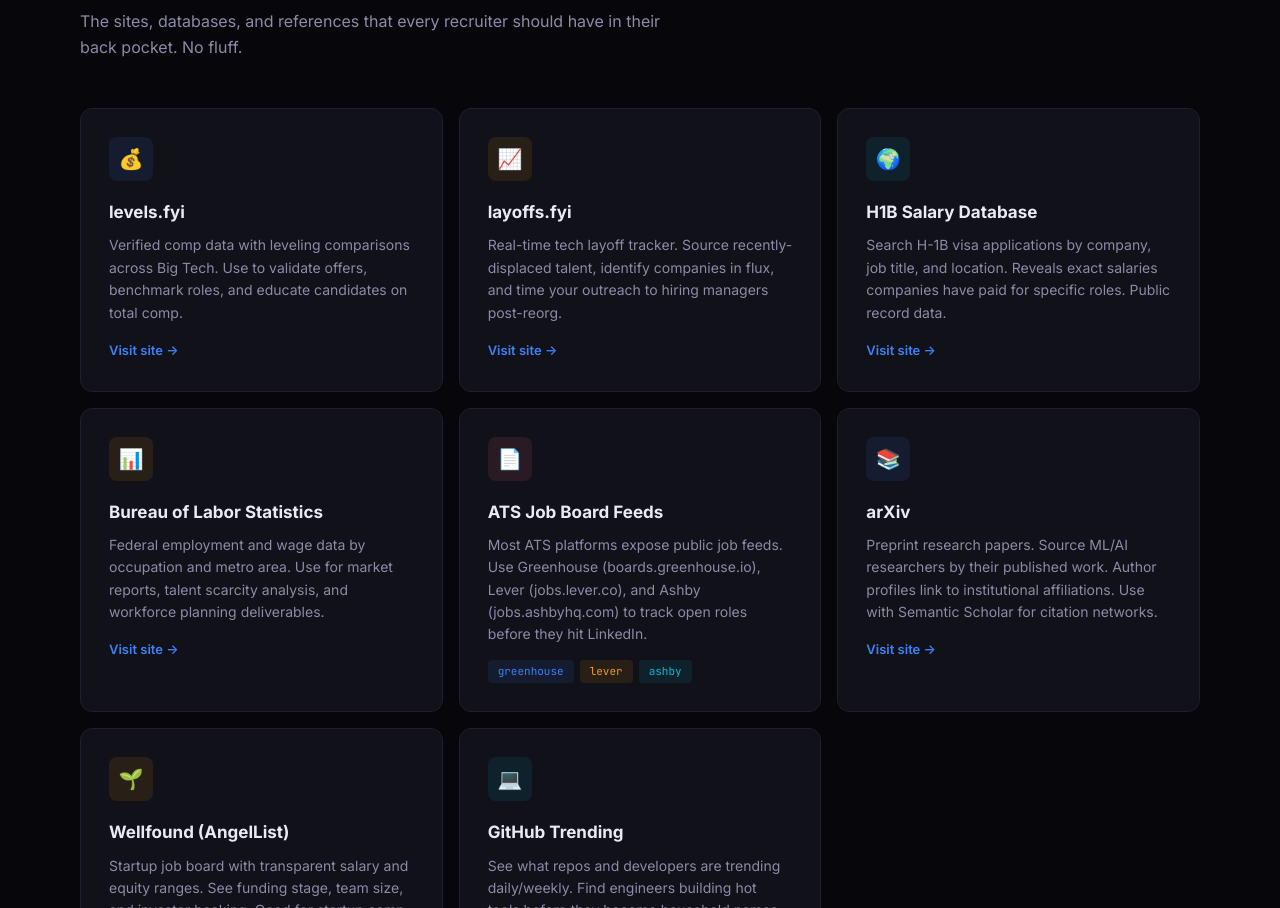
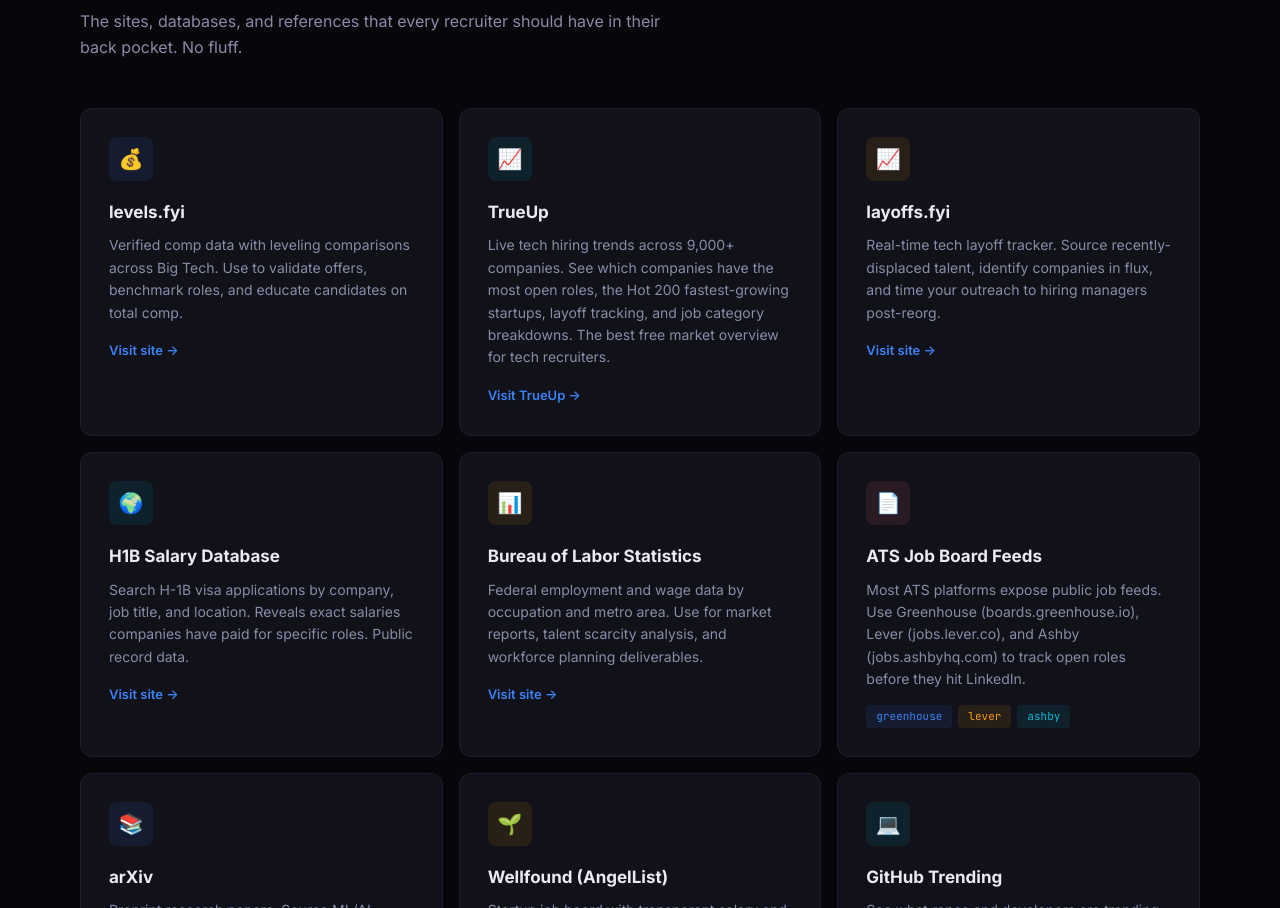
Before and after one commit to shotwellj/placement-ops, a website: page ui/knowledge-hub.html in a window 1280 px wide. Shown: the part 4097-5005 px from the top of the page. Drawn offline with Linux system fonts and the light colour scheme.

Commit message:
Add TrueUp, Sourcing Jamboard GPT, and CandidatIQ GPT to knowledge hub

```diff
--- a/ui/knowledge-hub.html
+++ b/ui/knowledge-hub.html
@@ -1150,6 +1150,7 @@ Tell me:
     <table class="resource-table searchable">
       <thead><tr><th>Tool</th><th>What It Does</th><th>Cost</th></tr></thead>
       <tbody>
+        <tr data-search="trueup tech hiring trends job openings layoffs companies data"><td><a href="https://www.trueup.io/trends" target="_blank">TrueUp</a></td><td class="desc">Tracks job openings across 9,000+ tech companies. Live hiring trends, layoff tracker, Hot 200 fastest-growing companies, and job category breakdowns. Best free overview of tech hiring demand.</td><td><span class="tag">Free</span></td></tr>
         <tr data-search="layoffs.fyi tracker tech companies layoff data"><td><a href="https://layoffs.fyi" target="_blank">layoffs.fyi</a></td><td class="desc">Real-time tech layoff tracker. See who's cutting, how many, and which teams. Goldmine for sourcing freshly-available talent.</td><td><span class="tag">Free</span></td></tr>
         <tr data-search="crunchbase funding startups venture capital series"><td><a href="https://crunchbase.com" target="_blank">Crunchbase</a></td><td class="desc">Funding data, company profiles, leadership changes. Use to identify companies about to scale (post-funding = hiring surge).</td><td><span class="tag orange">Freemium</span></td></tr>
         <tr data-search="pitchbook vc funding deals private market data"><td><a href="https://pitchbook.com" target="_blank">PitchBook</a></td><td class="desc">Deep VC and PE deal data. Know which companies just raised and how much. Enterprise-grade Crunchbase alternative.</td><td><span class="tag purple">Paid</span></td></tr>
@@ -1184,6 +1185,8 @@ Tell me:
         <tr data-search="chatgpt openai assistant writing coding analysis"><td><a href="https://chat.openai.com" target="_blank">ChatGPT (OpenAI)</a></td><td class="desc">Versatile AI assistant for outreach drafting, Boolean generation, market research, and general recruiting tasks.</td><td><span class="tag orange">Freemium</span></td></tr>
         <tr data-search="perplexity ai search engine research company intel"><td><a href="https://perplexity.ai" target="_blank">Perplexity</a></td><td class="desc">AI-powered search engine with citations. Excellent for real-time company research, market trends, and fact-checking.</td><td><span class="tag orange">Freemium</span></td></tr>
         <tr data-search="claude code terminal development automation coding mcp"><td><a href="https://docs.anthropic.com/en/docs/claude-code" target="_blank">Claude Code</a></td><td class="desc">Command-line AI for building recruiting tools, automating workflows, and running structured skill systems like Placement-Ops.</td><td><span class="tag orange">Freemium</span></td></tr>
+        <tr data-search="sourcing jamboard gpt chatgpt talent mapping boolean candidate research free"><td><a href="https://chatgpt.com/g/g-681e5dacac2c81918b3917cc43d32334-sourcing-jamboard" target="_blank">Sourcing Jamboard (GPT)</a></td><td class="desc">Free ChatGPT-powered sourcing assistant. Talent mapping, Boolean string generation, company research, and candidate persona building in one conversation.</td><td><span class="tag">Free</span></td></tr>
+        <tr data-search="candidatiq gpt chatgpt scoring evaluation resume jd matching grandmaster free"><td><a href="https://chatgpt.com/g/g-69136712619c81919104f160bae88c7f-candidatiq-sourcing-grandmaster" target="_blank">CandidatIQ Grandmaster (GPT)</a></td><td class="desc">Free ChatGPT-powered candidate evaluation tool. Structured scoring, JD parsing, resume matching, and interview prep generation.</td><td><span class="tag">Free</span></td></tr>
       </tbody>
     </table>
   </div>
@@ -1209,6 +1212,13 @@ Tell me:
       <h3>levels.fyi</h3>
       <p>Verified comp data with leveling comparisons across Big Tech. Use to validate offers, benchmark roles, and educate candidates on total comp.</p>
       <a href="https://levels.fyi" target="_blank" class="card-link">Visit site &rarr;</a>
+    </div>
+
+    <div class="card" data-search="trueup tech hiring trends companies hot 200 layoffs job openings market">
+      <div class="card-icon" style="background: var(--blue-dim); color: var(--blue);">&#128200;</div>
+      <h3>TrueUp</h3>
+      <p>Live tech hiring trends across 9,000+ companies. See which companies have the most open roles, the Hot 200 fastest-growing startups, layoff tracking, and job category breakdowns. The best free market overview for tech recruiters.</p>
+      <a href="https://www.trueup.io/trends" target="_blank" class="card-link">Visit TrueUp &rarr;</a>
     </div>
 
     <div class="card" data-search="layoffs.fyi tech layoff tracker company workforce reduction">
```
